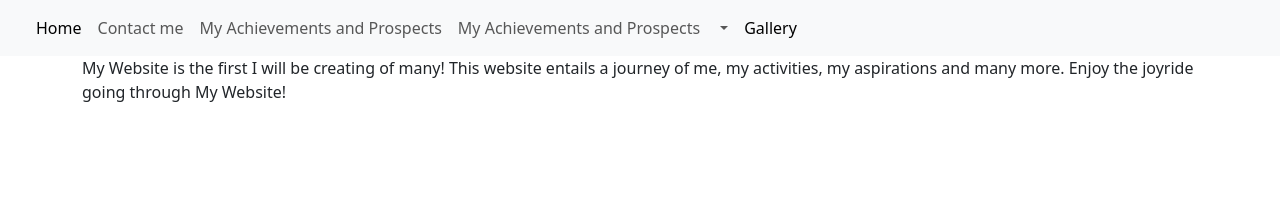
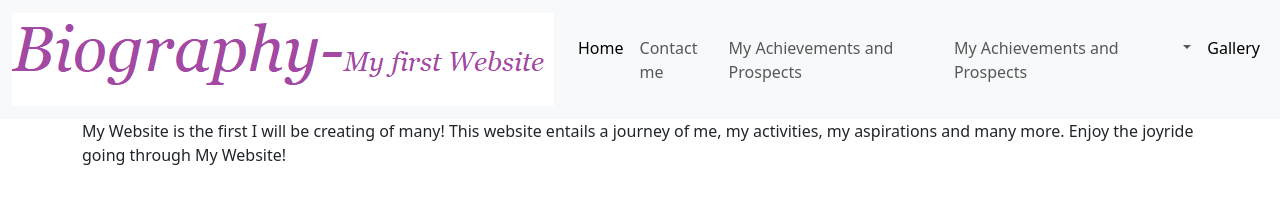
Before and after one commit to VividCreations/04_MY-WEBSITE, a plain HTML site: page index.html in a window 1280 px wide. Drawn offline with nearby package versions, Linux system fonts and the light colour scheme.

```diff
--- a/index.html
+++ b/index.html
@@ -1,13 +1,13 @@
 <!DOCTYPE html>
 <html lang="en">
 <head>
-    <meta charset="UTF-8">
-    <meta http-equiv="X-UA-Compatible" content="IE=edge">
-    <meta name="viewport" content="width=device-width, initial-scale=1.0">
-    <link rel="shortcut icon" href="homefavicon.png" type="image/x-icon">
-    <title>Home</title>
-    <link rel="stylesheet" href="bootstrap/css/bootstrap.css">
-    <script src="bootsrap/js/bootstrap/js"></script>
+  <meta http-equiv="X-UA-Compatible" content="IE=edge">
+  <meta charset="UTF-8">
+  <meta name="viewport" content="width=device-width, initial-scale=1.0">
+  <link rel="shortcut icon" href="images/homefavicon.png" type="image/x-icon">
+  <title>Home</title>
+  <link rel="stylesheet" href="bootstrap/css/bootstrap.css">
+  <script src="bootsrap/js/bootstrap/js"></script>
 </head>
 
 <body>
@@ -15,7 +15,7 @@
    <nav class="navbar navbar-expand-lg bg-light">
       <div class="container-fluid">
         <a class="navbar-brand" href="#">
-         <img src="Blahhh.png" alt="">
+         <img src="images/Blahhh.png" alt="">
         </a>
         <button class="navbar-toggler" type="button" data-bs-toggle="collapse" data-bs-target="#navbarSupportedContent" aria-controls="navbarSupportedContent" aria-expanded="false" aria-label="Toggle navigation">
           <span class="navbar-toggler-icon"></span>
```
Also changed, not shown: 1 other file.
